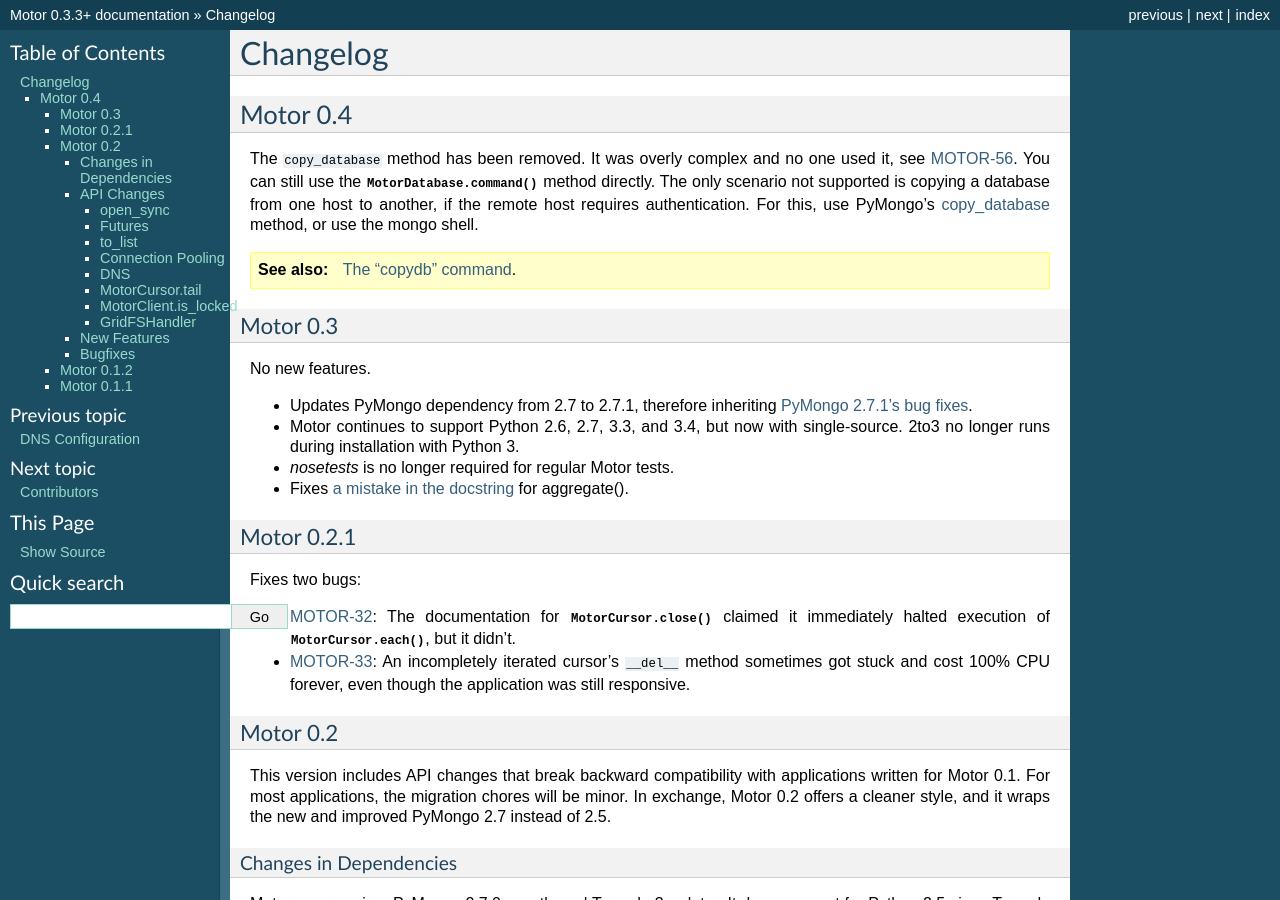
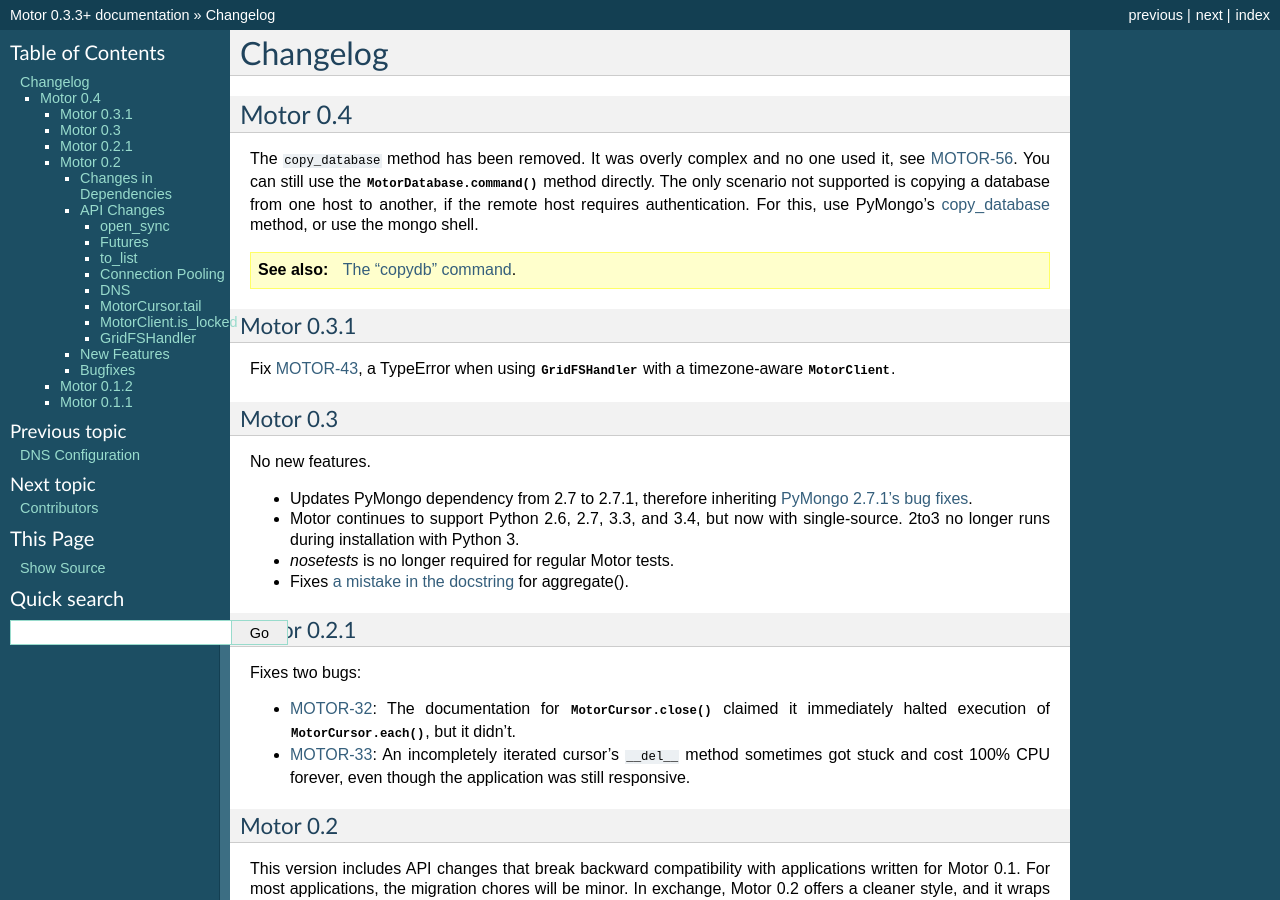
Before and after one commit to mongodb/motor, a Sphinx documentation site: the page built from doc/changelog.rst, in a window 1280 px wide and 900 px high. Built offline with Sphinx 7.4.7, drawn with Linux system fonts in a browser that asks for light colours; pages that are not in the unit, such as notebooks, are missing from menus; the version number is read from the project's files by our own code.

Commit message:
MOTOR-43 Update changelog.
(cherry picked from commit 7b8980c)

Conflicts:
	doc/changelog.rst

```diff
--- a/doc/changelog.rst
+++ b/doc/changelog.rst
@@ -16,6 +16,13 @@
 .. _copy_database: http://api.mongodb.org/python/current/api/pymongo/mongo_client.html#pymongo.mongo_client.MongoClient.copy_database
 
 .. seealso:: `The "copydb" command <http://docs.mongodb.org/manual/reference/command/copydb/>`_.
+
+Motor 0.3.1
+-----------
+
+Fix `MOTOR-43 <https://jira.mongodb.org/browse/MOTOR-43>`_,
+a TypeError when using :class:`~motor.web.GridFSHandler`
+with a timezone-aware :class:`~motor.MotorClient`.
 
 Motor 0.3
 ---------
```
